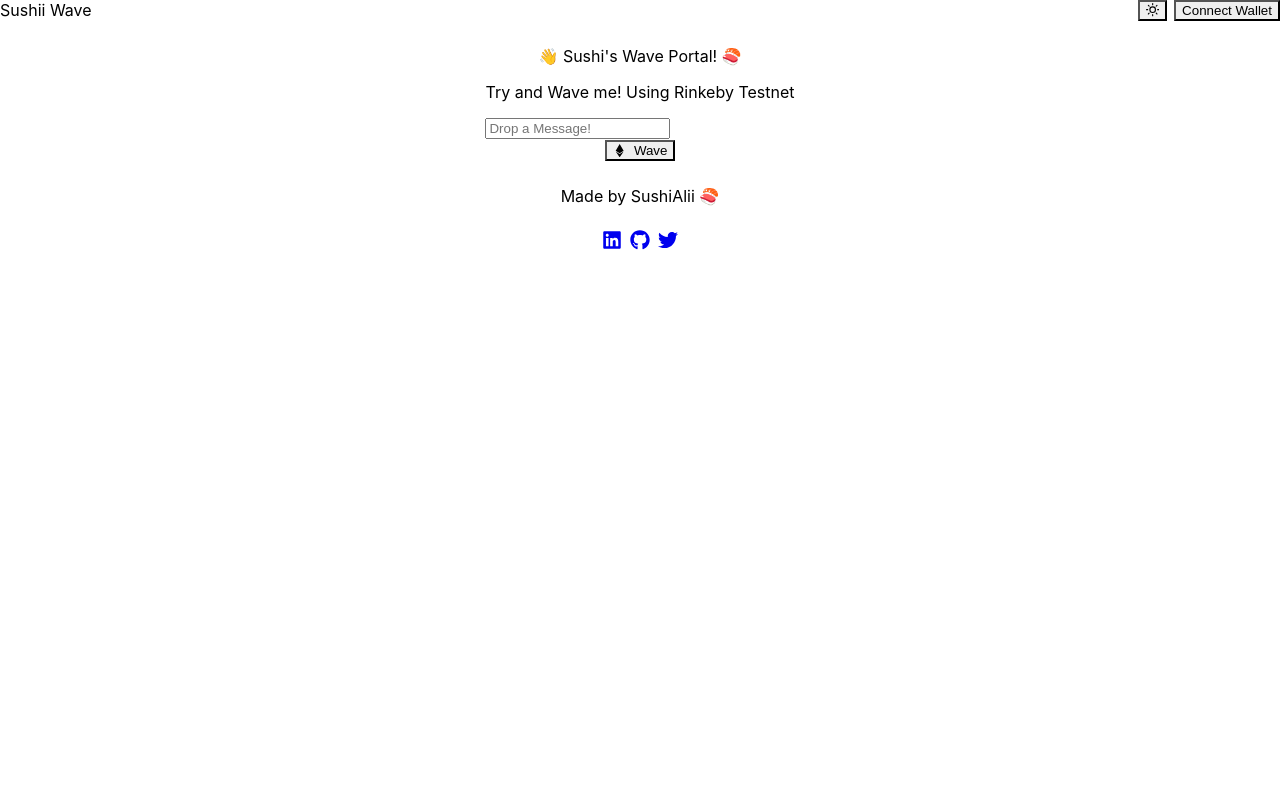
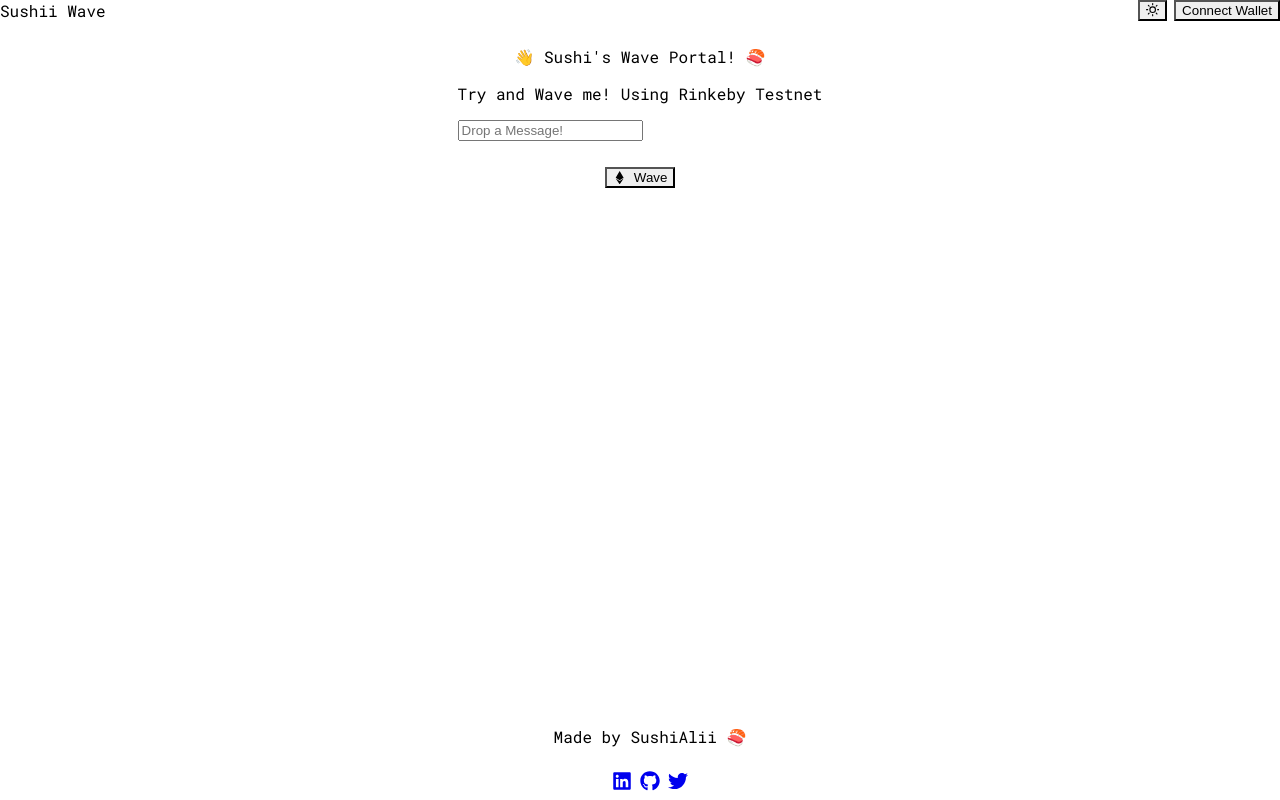
Before and after one commit to sushiAlii/wave-portal, a React (Create React App) app: page / in a window 1280 px wide. Built offline with nearby package versions, Linux system fonts and the light colour scheme; the HTML template or start-up script is replaced by a standard one.

Commit message:
Creating button and footer styles

```diff
--- a/src/App.css
+++ b/src/App.css
@@ -5,6 +5,22 @@
 .App-logo {
   height: 40vmin;
   pointer-events: none;
+}
+
+.button {
+  cursor: pointer;
+  margin-top: 16px;
+  padding: 8px;
+  border: 0;
+  border-radius: 5px;
+}
+
+.footer {
+  position: fixed;
+  padding: 10px 10px 0px 10px;
+  bottom: 0;
+  width: 100%;
+  /* Height of the footer*/
 }
 
 @media (prefers-reduced-motion: no-preference) {
@@ -28,6 +44,9 @@
   color: #61dafb;
 }
 
+.font-link {
+  font-family: "Roboto Mono", monospace;
+}
 @keyframes App-logo-spin {
   from {
     transform: rotate(0deg);
```
